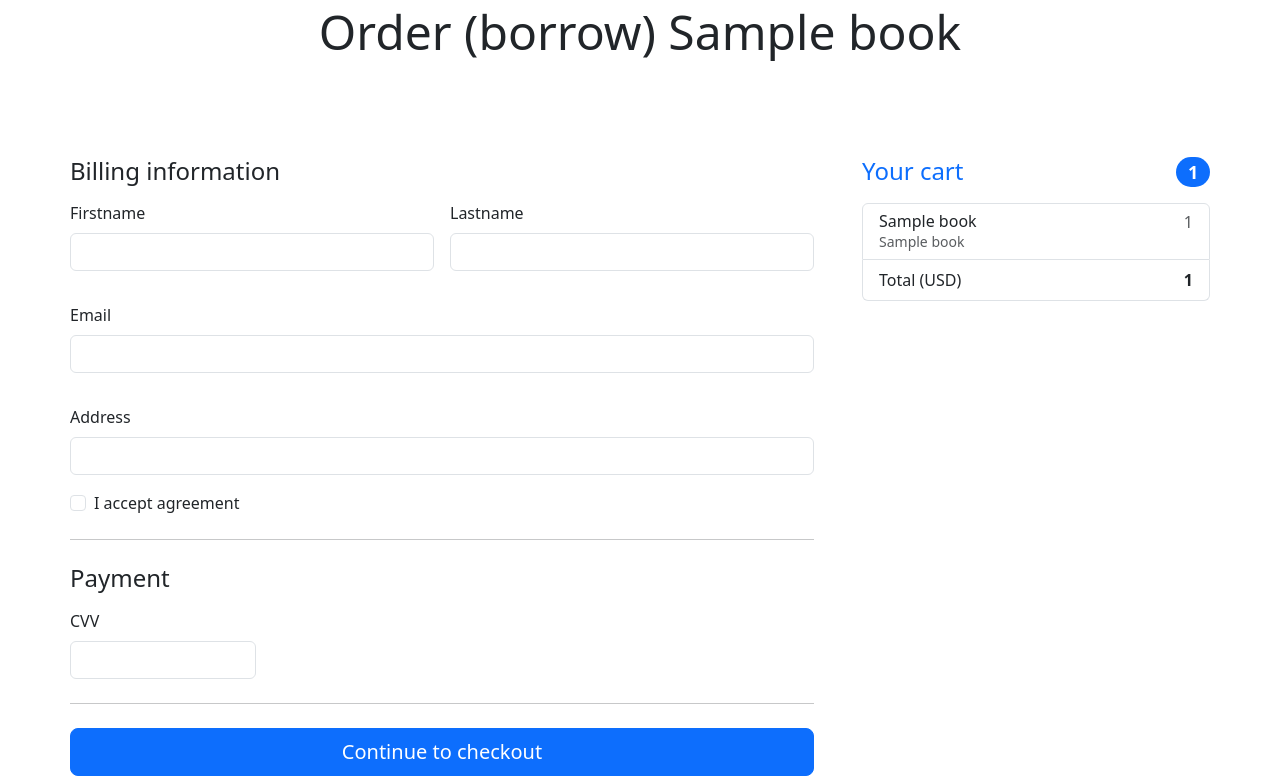
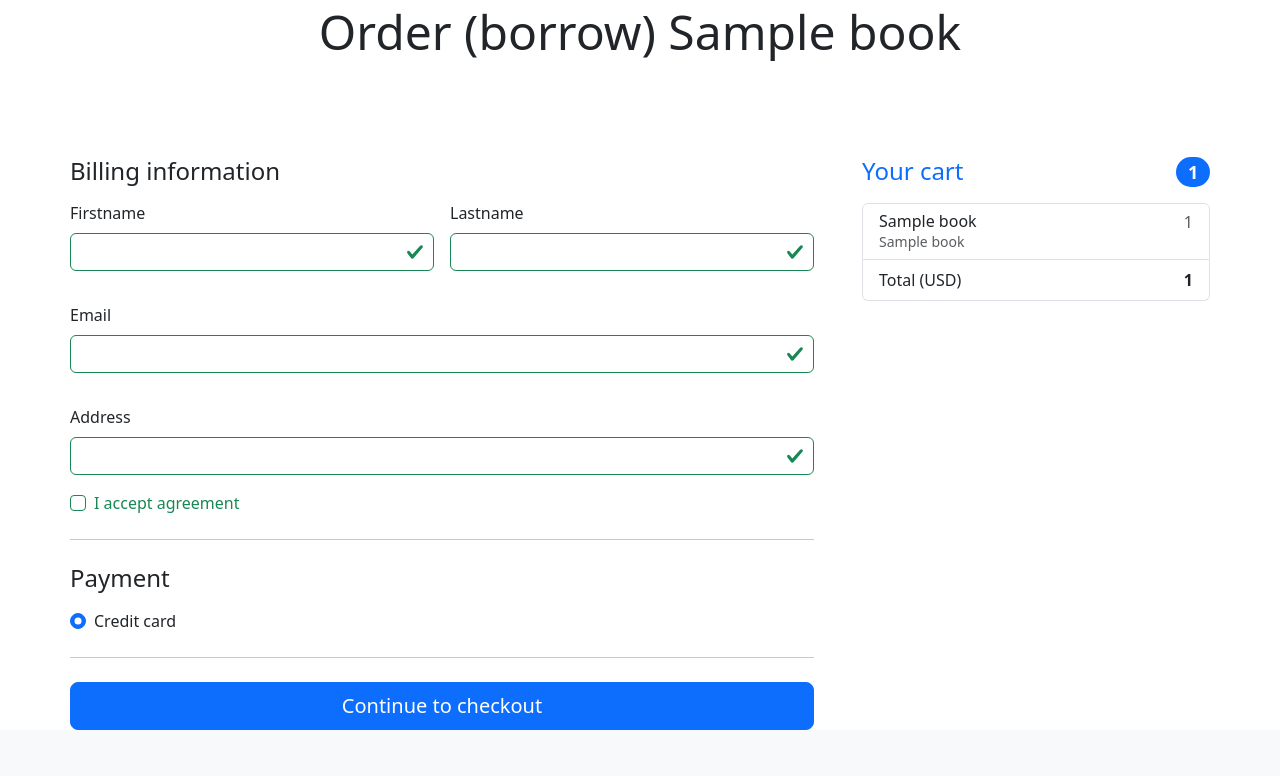
Before and after one commit to trngl8/library-project, a Flask app: template templates/book_order.html in a window 1280 px wide. Shown: the part 125-901 px from the top of the page. After the commit the page ends 855 px from the top, so only its background shows below. Run offline with Flask 3, Linux system fonts and the light colour scheme; the template is opened without the code that fills it: values that come from a table or form of the project are taken from there, most other values are stand-ins (such as "Sample title", 1, 10 or a date in 2020); some libraries are stand-ins or nearby versions.

Commit message:
order changes

```diff
--- a/index.py
+++ b/index.py
@@ -6,6 +6,7 @@ from wtforms import Form, BooleanField, StringField, validators
 from library import Library
 
 app = Flask(__name__)
+app.secret_key = b'_5#y2L"F4Q8z\n\xec]/'
 
 bootstrap = Bootstrap5(app)
 
--- a/templates/_formhelpers_bootstrap.html
+++ b/templates/_formhelpers_bootstrap.html
@@ -1,14 +1,16 @@
 {% macro render_field(field) %}
  <div class="mb-3">
+     {% if field.errors %}{% set valid = 'is-invalid' %}{% else %}{% set valid = 'is-valid' %}{% endif %}
      {% if field.type == "BooleanField" %}
-        {{ field(class="form-check-input")|safe }} {{ field.label }}
+        {{ field(class="form-check-input "+valid, )|safe }}
+        {{ field.label(class="form-check-label") }}
      {% else %}
         {{ field.label(class="form-label") }}
-        {{ field(class="form-control")|safe }}
+        {{ field(class="form-control "+valid, aria_describedby=field.id+'feedback', **kwargs)|safe }}
      {% endif %}
 
     {% if field.errors %}
-    <div class="invalid-feedback">
+    <div id="{{ field.id }}feedback" class="invalid-feedback">
     {% for error in field.errors %}
       {{ error }}
     {% endfor %}
--- a/templates/book_order.html
+++ b/templates/book_order.html
@@ -64,13 +64,12 @@
 
           <h4 class="mb-3">Payment</h4>
 
-          <div class="col-md-3">
-              <label for="cc-cvv" class="form-label">CVV</label>
-              <input type="text" class="form-control" id="cc-cvv" placeholder="" required>
-              <div class="invalid-feedback">
-                Security code required
-              </div>
+          <div class="my-3">
+            <div class="form-check">
+              <input id="credit" name="paymentMethod" type="radio" class="form-check-input" checked required>
+              <label class="form-check-label" for="credit">Credit card</label>
             </div>
+          </div>
 
           <hr class="my-4">
 
--- a/templates/index.html
+++ b/templates/index.html
@@ -102,6 +102,18 @@
     <div class="container-fluid mt-4">
 
     {% block content %}
+
+    {% with messages = get_flashed_messages() %}
+
+      {% if messages %}
+        {% for message in messages %}
+            <div class="alert alert-primary" role="alert">
+            {{ message }}
+            </div>
+        {% endfor %}
+      {% endif %}
+    {% endwith %}
+
     <div class="row row-cols-1 row-cols-sm-2 row-cols-md-3 row-cols-lg-4 row-cols-xl-6 g-2">
     {% for book in books %}
       <div class="col">
```
